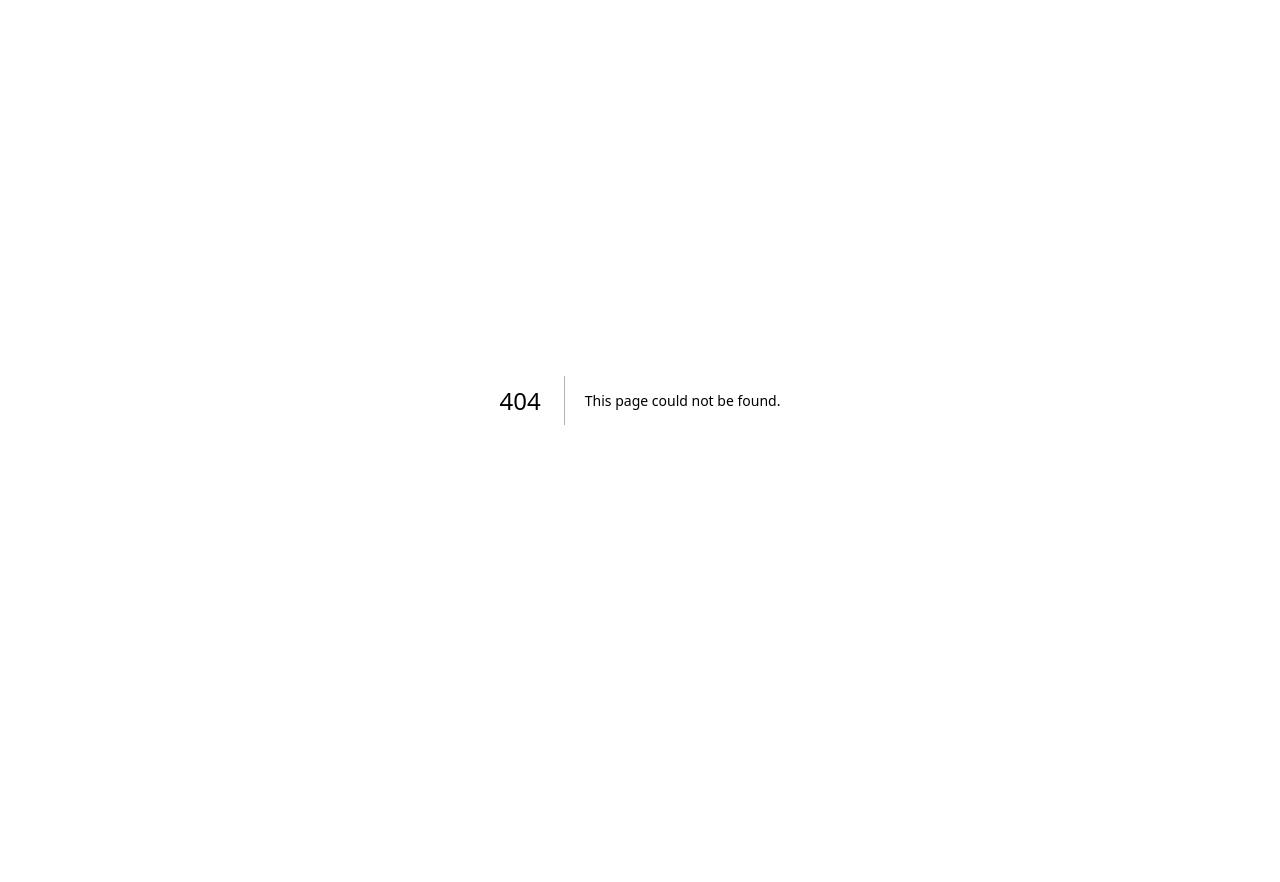
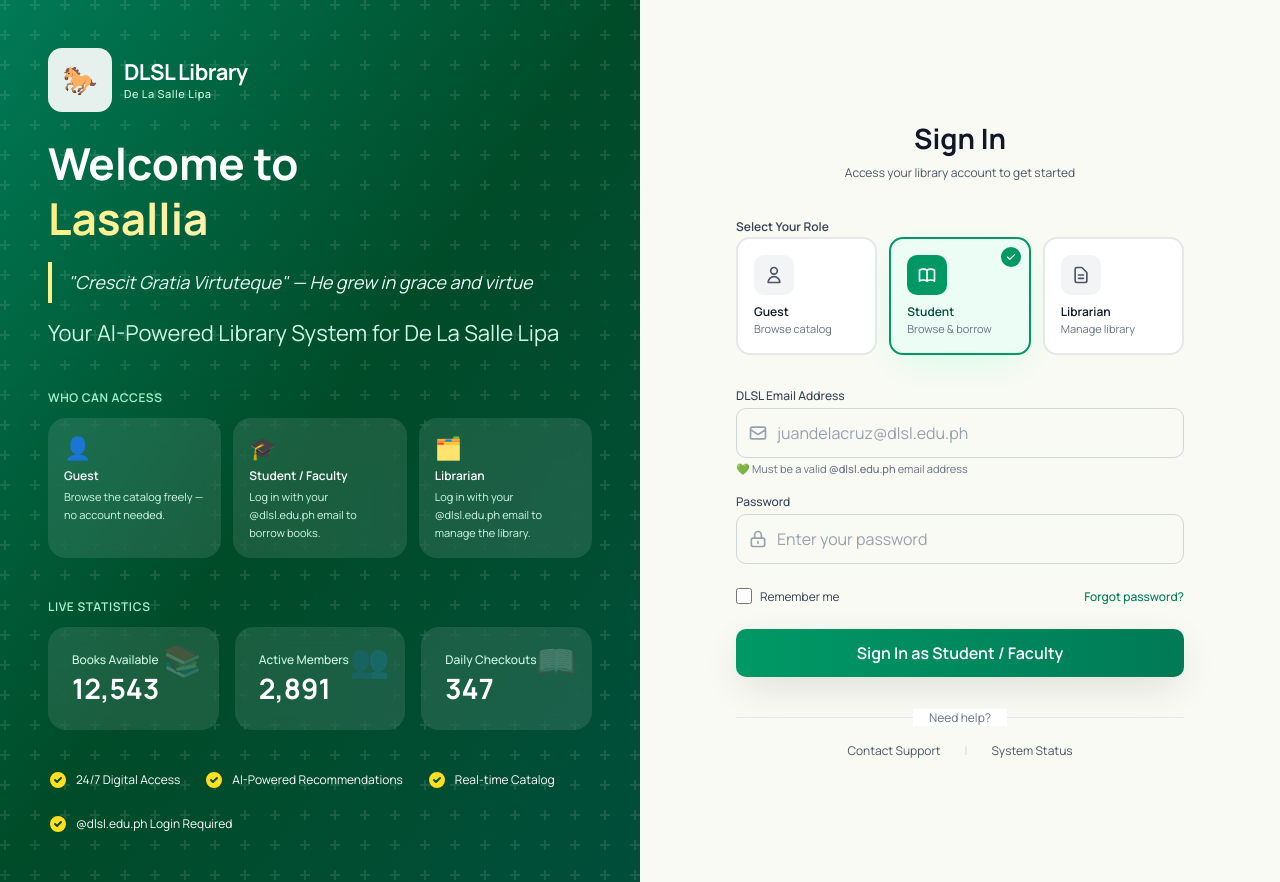
Before and after one commit to shanaczane/lasallia, a Next.js app in the folder apps/web/: page /loginView in a window 1280 px wide. Before the commit this address had no page. Before the commit the page ends 800 px from the top, so only its background shows below. Built offline with nearby package versions, Linux system fonts and the light colour scheme.

Commit message:
Landing Page/ Login Screen[2.3] fixed version

```diff
--- /dev/null
+++ b/apps/web/app/loginView/page.tsx
@@ -0,0 +1,7 @@
+"use client";
+
+import LoginForm from "./LoginForm";
+
+export default function Page() {
+  return <LoginForm />;
+}
```
